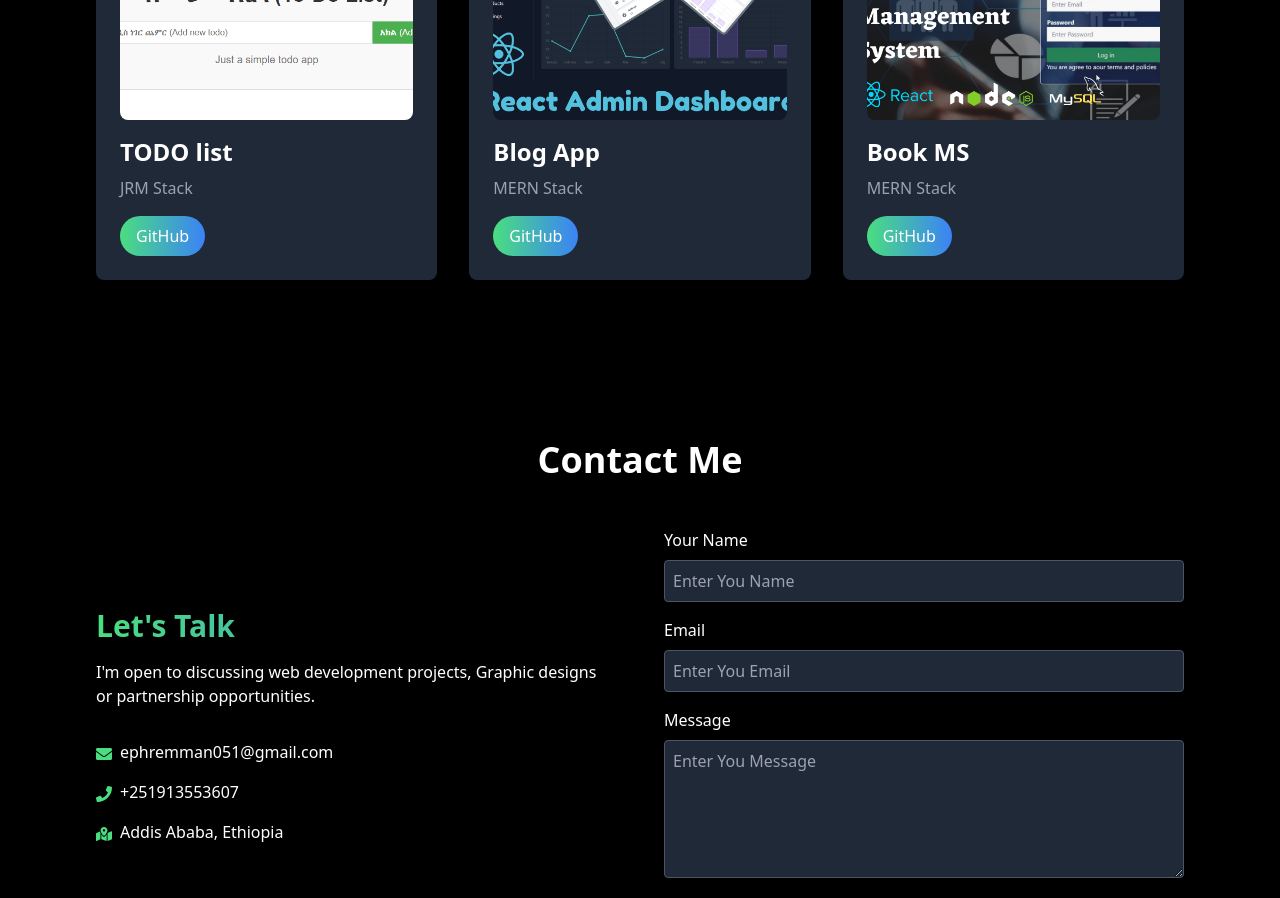
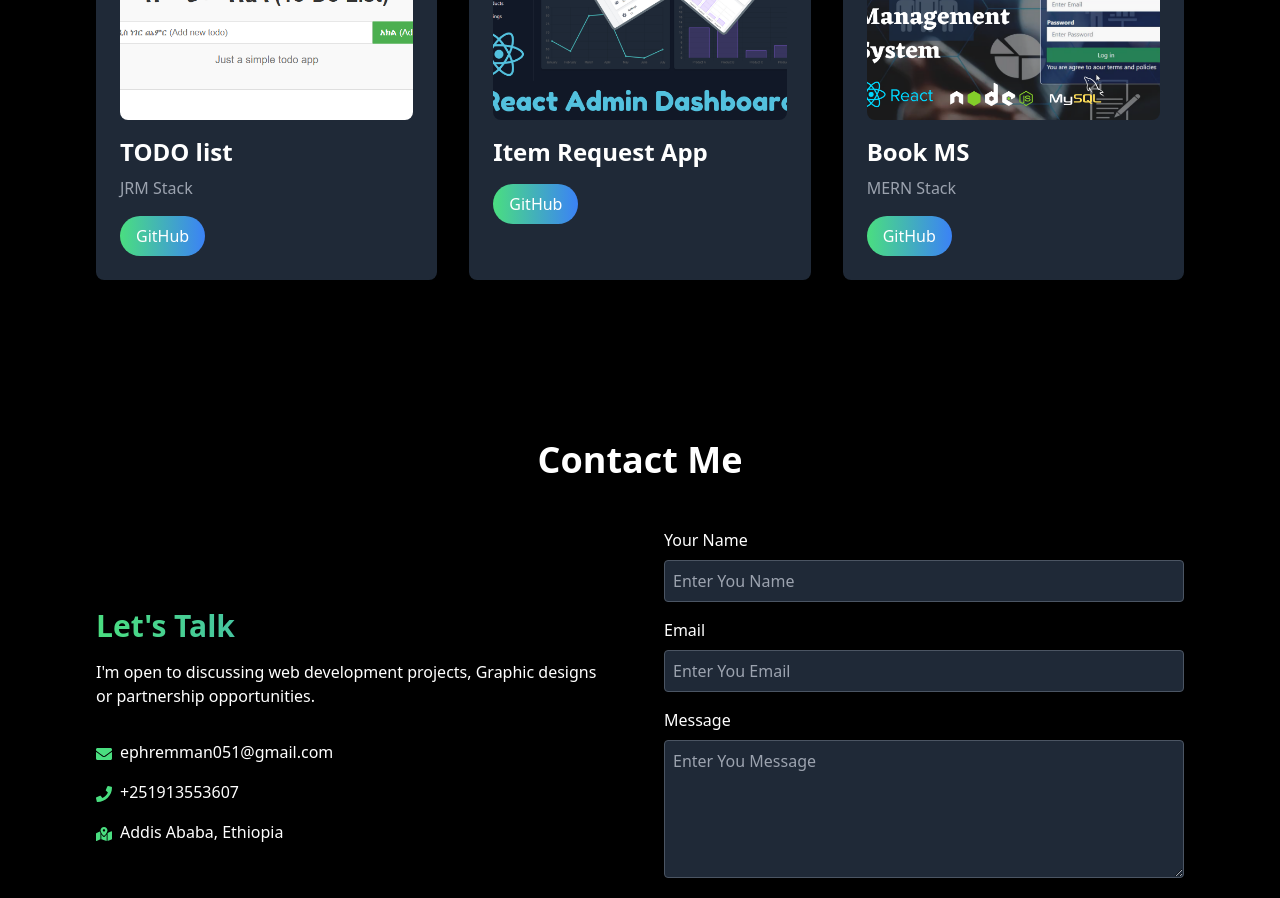
Before and after one commit to ephrem20/portfolio, a React (Vite) app: page / in a window 1280 px wide. Shown: the part 1960-2858 px from the top of the page. Built offline with nearby package versions, Linux system fonts and the light colour scheme.

Commit message:
Update Projects.jsx

```diff
--- a/src/components/Projects.jsx
+++ b/src/components/Projects.jsx
@@ -13,10 +13,9 @@ const projects = [
   },
   {
     id: 2,
-    name: "Blog App",
-    technologies: "MERN Stack",
+    name: "Item Request App",
     image: bookMSImage,
-    github: "https://github.com/YouafKhan1",
+    github: "https://github.com/ephrem20/Item-Request",
   },
   {
     id: 3,
```
